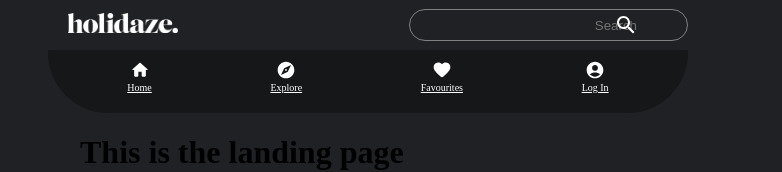
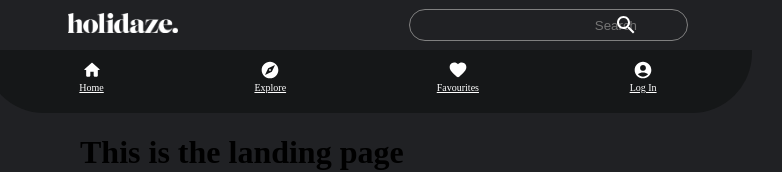
Before and after one commit to tonjetj/project-exam-2, a React (Create React App) app: page / in a window 1280 px wide. Shown: the top 172 px of the page, without its empty margins (272-1054 px from the left). Built offline with nearby package versions, Linux system fonts and the light colour scheme; no server answers.

Commit message:
modified styling

```diff
--- a/src/components/header/subNav.jsx
+++ b/src/components/header/subNav.jsx
@@ -33,10 +33,17 @@ const SubNavWrapper = styled.div`
   box-sizing: border-box;
   border-radius: 60px 60px 0px 0px;
 
+  @media screen and (min-width: 1200px) {
+    position: static;
+    border-radius: 0px 0px 60px 60px;
+    width: 55%;
+    justify-content: space-between;
+    margin: 0 auto;
+  }
   @media screen and (min-width: 768px) {
     position: static;
     border-radius: 0px 0px 60px 60px;
-    width: 50%;
+    width: 60%;
     justify-content: space-between;
     margin: 0 auto;
   }
--- a/src/pages/landingPage/index.styles.jsx
+++ b/src/pages/landingPage/index.styles.jsx
@@ -3,8 +3,12 @@ export const LandingContainer = styled.div`
   max-width: 100%;
   margin: 0 auto;
   padding: 0 20px;
-  @media screen and (min-width: 768px){
+  @media screen and (max-width: 1200px){
+    max-width: 60%;
+  }  @media screen and (min-width: 1200px){
     max-width: 45%;
+  } @media screen and (max-width: 768px){
+    max-width: 90%;
   }
 `;
 
@@ -15,9 +19,10 @@ export const CardList = styled.ul`
   gap: 1.5rem;
   padding: 0;
 
-  @media screen and (max-width: 900px) {
+  @media screen and (max-width: 1250px) {
     grid-template-columns: 1fr;
   }
+
 `;
 
 export const Card = styled.li`
```
